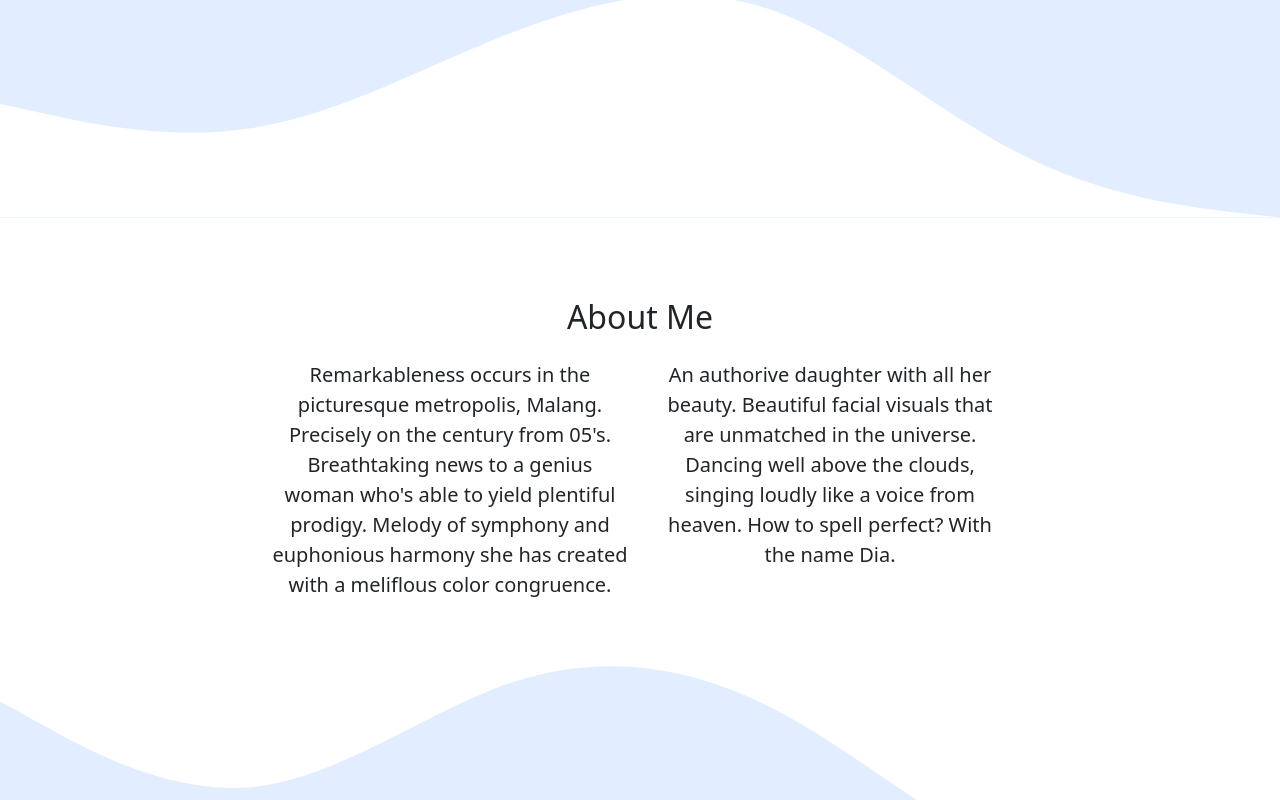
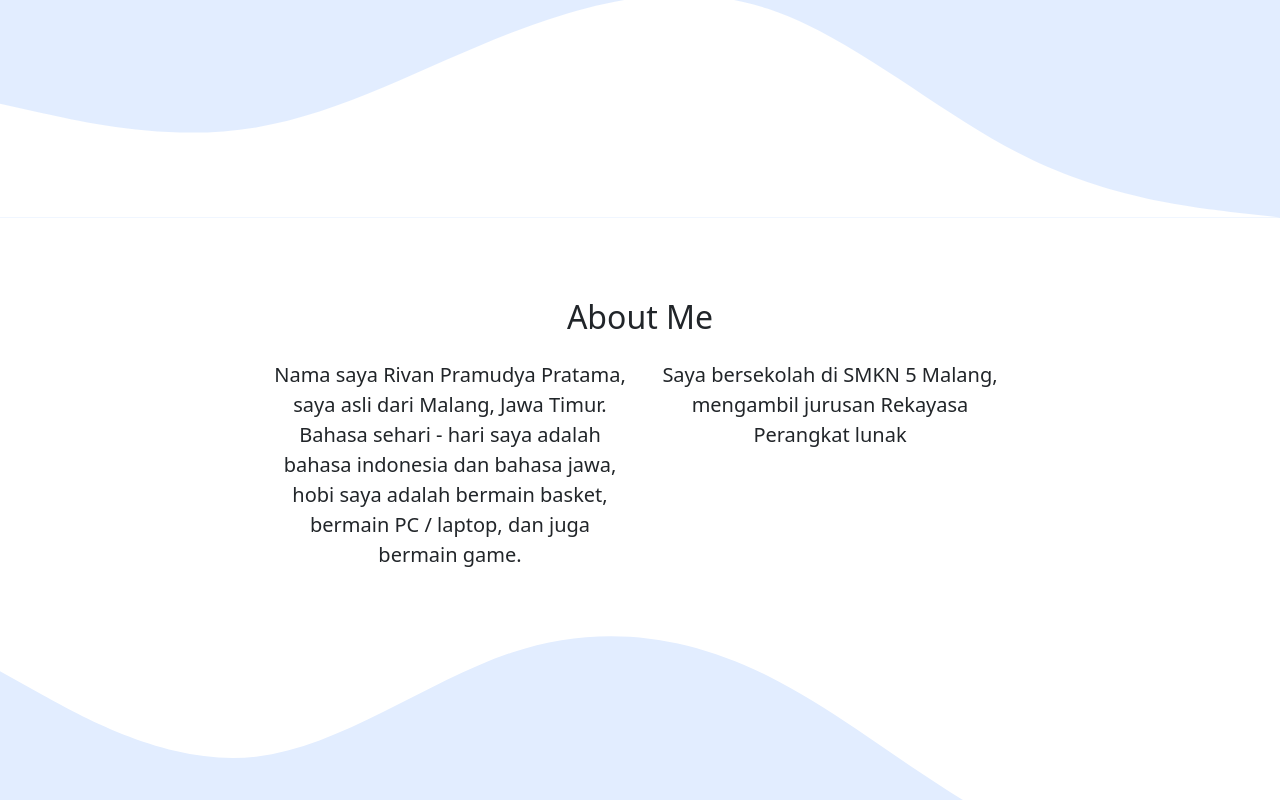
Before and after one commit to rivanpramudyapratama/rivanpramudyapratama.github.io, a plain HTML site: page index.html in a window 1280 px wide. Shown: the part 484-1284 px from the top of the page. Drawn offline with nearby package versions, Linux system fonts and the light colour scheme.

Commit message:
Add files via upload

```diff
--- a/index.html
+++ b/index.html
@@ -70,10 +70,10 @@
         </div>
         <div class="row justify-content-center fs-5 text-center">
           <div class="col-md-4">
-            <p>Remarkableness occurs in the picturesque metropolis, Malang. Precisely on the century from 05's. Breathtaking news to a genius woman who's able to yield plentiful prodigy. Melody of symphony and euphonious harmony she has created with a meliflous color congruence.</p>
+            <p>Nama saya Rivan Pramudya Pratama, saya asli dari Malang, Jawa Timur. Bahasa sehari - hari saya adalah bahasa indonesia dan bahasa jawa, hobi saya adalah bermain basket, bermain PC / laptop, dan juga bermain game.</p>
           </div>
           <div class="col-md-4">
-            <p>An authorive daughter with all her beauty. Beautiful facial visuals that are unmatched in the universe. Dancing well above the clouds, singing loudly like a voice from heaven. How to spell perfect? With the name Dia.</p>
+            <p>Saya bersekolah di SMKN 5 Malang, mengambil jurusan Rekayasa Perangkat lunak</p>
           </div>
         </div>
       </div>
```
